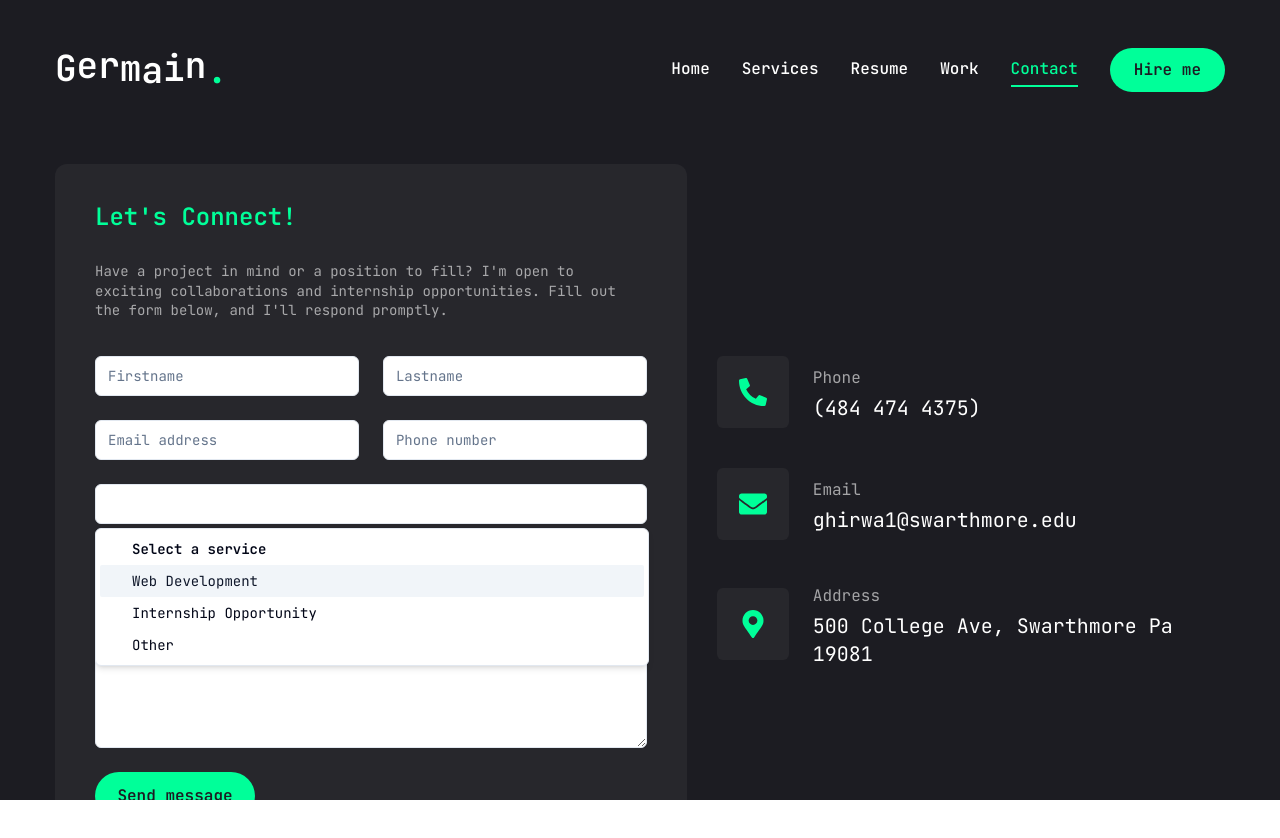
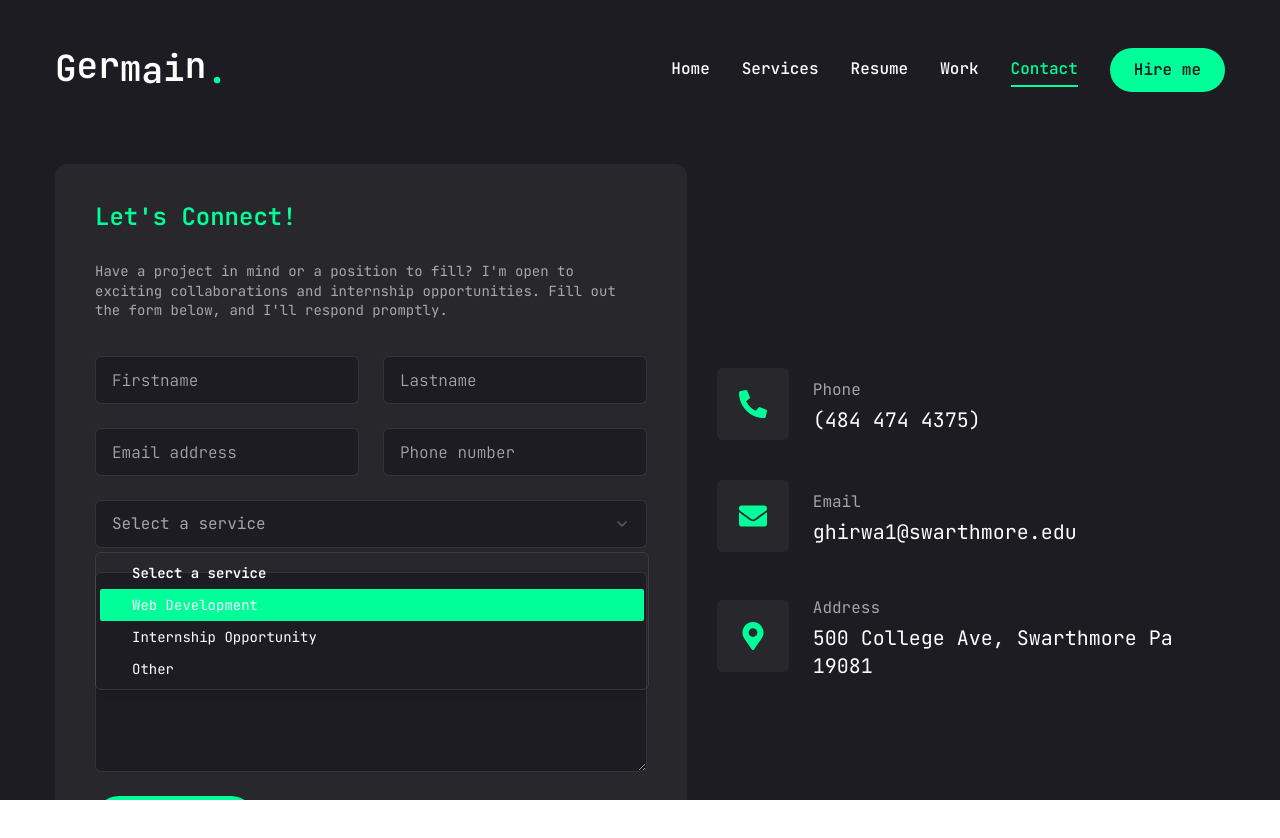
Before and after one commit to germainhirwa/germain-portifolio, a Next.js app: page /contact in a window 1280 px wide. Both pictures are taken after a click on the button "Select a service". Shown: the top 838 px of the page. Built offline with nearby package versions, Linux system fonts and the light colour scheme.

Commit message:
modified components

```diff
--- a/app/work/page.jsx
+++ b/app/work/page.jsx
@@ -165,7 +165,7 @@ const Work = () => {
                       <Image
                         src={project.image}
                         fill
-                        className="object-contain sm:object-cover"
+                        className="object-contain"
                         alt={project.title}
                       />
                     </div>
--- a/components/MobileNav.jsx
+++ b/components/MobileNav.jsx
@@ -40,7 +40,7 @@ const MobileNav = () => {
                 <div className="mt-32 mb-40 text-center text-2xl">
                     <Link href="/">
                     <h1 className="text-4l font-semibold">
-                        Luke <span className="text-accent">.</span>
+                        Germain <span className="text-accent">.</span>
                     </h1>
                     </Link>
                 </div>
@@ -114,7 +114,7 @@ export default MobileNav
 //                 <div className="mt-32 mb-40 text-center text-2xl">
 //                     <Link href="/">
 //                     <h1 className="text-4l font-semibold">
-//                         Luke <span className="text-accent">.</span>
+//                         Germain <span className="text-accent">.</span>
 //                     </h1>
 //                     </Link>
 //                 </div>
--- a/components/ui/button.jsx
+++ b/components/ui/button.jsx
@@ -1,7 +1,6 @@
 import * as React from "react";
 import { Slot } from "@radix-ui/react-slot";
 import { cva } from "class-variance-authority";
-
 import { cn } from "@/lib/utils";
 
 const buttonVariants = cva(
--- a/components/ui/input.jsx
+++ b/components/ui/input.jsx
@@ -1,19 +1,21 @@
-import * as React from "react"
+import * as React from "react";
+import { cn } from "@/lib/utils";
 
-import { cn } from "@/lib/utils"
-
-const Input = React.forwardRef(({ className, type, ...props }, ref) => {
+const Input = React.forwardRef(
+  ({ className, type, ...props }, ref) => {
     return (
-    (<input
+      <input
         type={type}
         className={cn(
-        "flex h-10 w-full rounded-md border border-slate-200 bg-white px-3 py-2 text-sm ring-offset-white file:border-0 file:bg-transparent file:text-sm file:font-medium placeholder:text-slate-500 focus-visible:outline-none focus-visible:ring-2 focus-visible:ring-slate-950 focus-visible:ring-offset-2 disabled:cursor-not-allowed disabled:opacity-50 dark:border-slate-800 dark:bg-slate-950 dark:ring-offset-slate-950 dark:placeholder:text-slate-400 dark:focus-visible:ring-slate-300",
+          "flex h-[48px] rounded-md border border-white/10 focus:border-accent font-light bg-primary px-4 py-5 text-base placeholder:text-white/60 outline-none",
           className
         )}
         ref={ref}
-      {...props} />)
+        {...props}
+      />
     );
-})
-Input.displayName = "Input"
+  }
+);
+Input.displayName = "Input";
 
-export { Input }
+export { Input };
--- a/components/ui/select.jsx
+++ b/components/ui/select.jsx
@@ -1,94 +1,119 @@
-"use client"
+"use client";
 
-import * as React from "react"
-import * as SelectPrimitive from "@radix-ui/react-select"
-import { Check, ChevronDown, ChevronUp } from "lucide-react"
+import * as React from "react";
+import * as SelectPrimitive from "@radix-ui/react-select";
+import { Check, ChevronDown, ChevronUp } from "lucide-react";
+import { cn } from "@/lib/utils";
 
-import { cn } from "@/lib/utils"
+const Select = SelectPrimitive.Root;
 
-const Select = SelectPrimitive.Root
+const SelectGroup = SelectPrimitive.Group;
 
-const SelectGroup = SelectPrimitive.Group
+const SelectValue = SelectPrimitive.Value;
 
-const SelectValue = SelectPrimitive.Value
-
-const SelectTrigger = React.forwardRef(({ className, children, ...props }, ref) => (
+const SelectTrigger = React.forwardRef(
+  ({ className, children, ...props }, ref) => (
     <SelectPrimitive.Trigger
       ref={ref}
       className={cn(
-      "flex h-10 w-full items-center justify-between rounded-md border border-slate-200 bg-white px-3 py-2 text-sm ring-offset-white placeholder:text-slate-500 focus:outline-none focus:ring-2 focus:ring-slate-950 focus:ring-offset-2 disabled:cursor-not-allowed disabled:opacity-50 [&>span]:line-clamp-1 dark:border-slate-800 dark:bg-slate-950 dark:ring-offset-slate-950 dark:placeholder:text-slate-400 dark:focus:ring-slate-300",
+        "flex h-[48px] w-full items-center justify-between rounded-md border border-white/10 bg-primary px-4 py-5 text-base text-white/60 placeholder:text-white/10 focus:border-accent outline-none",
         className
       )}
-    {...props}>
+      {...props}
+    >
       {children}
       <SelectPrimitive.Icon asChild>
         <ChevronDown className="h-4 w-4 opacity-50" />
       </SelectPrimitive.Icon>
     </SelectPrimitive.Trigger>
-))
-SelectTrigger.displayName = SelectPrimitive.Trigger.displayName
+  )
+);
+SelectTrigger.displayName = SelectPrimitive.Trigger.displayName;
 
-const SelectScrollUpButton = React.forwardRef(({ className, ...props }, ref) => (
+const SelectScrollUpButton = React.forwardRef(
+  ({ className, ...props }, ref) => (
     <SelectPrimitive.ScrollUpButton
       ref={ref}
-    className={cn("flex cursor-default items-center justify-center py-1", className)}
-    {...props}>
+      className={cn(
+        "flex cursor-default items-center justify-center py-1",
+        className
+      )}
+      {...props}
+    >
       <ChevronUp className="h-4 w-4" />
     </SelectPrimitive.ScrollUpButton>
-))
-SelectScrollUpButton.displayName = SelectPrimitive.ScrollUpButton.displayName
+  )
+);
+SelectScrollUpButton.displayName = SelectPrimitive.ScrollUpButton.displayName;
 
-const SelectScrollDownButton = React.forwardRef(({ className, ...props }, ref) => (
+const SelectScrollDownButton = React.forwardRef(
+  ({ className, ...props }, ref) => (
     <SelectPrimitive.ScrollDownButton
       ref={ref}
-    className={cn("flex cursor-default items-center justify-center py-1", className)}
-    {...props}>
+      className={cn(
+        "flex cursor-default items-center justify-center py-1",
+        className
+      )}
+      {...props}
+    >
       <ChevronDown className="h-4 w-4" />
     </SelectPrimitive.ScrollDownButton>
-))
-SelectScrollDownButton.displayName =
-  SelectPrimitive.ScrollDownButton.displayName
+  )
+);
+SelectScrollDownButton.displayName = SelectPrimitive.ScrollDownButton.displayName;
 
-const SelectContent = React.forwardRef(({ className, children, position = "popper", ...props }, ref) => (
+const SelectContent = React.forwardRef(
+  ({ className, children, position = "popper", ...props }, ref) => (
     <SelectPrimitive.Portal>
       <SelectPrimitive.Content
         ref={ref}
         className={cn(
-        "relative z-50 max-h-96 min-w-[8rem] overflow-hidden rounded-md border border-slate-200 bg-white text-slate-950 shadow-md data-[state=open]:animate-in data-[state=closed]:animate-out data-[state=closed]:fade-out-0 data-[state=open]:fade-in-0 data-[state=closed]:zoom-out-95 data-[state=open]:zoom-in-95 data-[side=bottom]:slide-in-from-top-2 data-[side=left]:slide-in-from-right-2 data-[side=right]:slide-in-from-left-2 data-[side=top]:slide-in-from-bottom-2 dark:border-slate-800 dark:bg-slate-950 dark:text-slate-50",
+          "relative z-50 max-h-96 min-w-[8rem] overflow-hidden rounded-md border border-white/10 bg-primary text-white bg-popover text-popover-foreground shadow-md data-[state=open]:animate-in data-[state=closed]:animate-out data-[state=closed]:fade-out-0 data-[state=open]:fade-in-0 data-[state=closed]:zoom-out-95 data-[state=open]:zoom-in-95 data-[side=bottom]:slide-in-from-top-2 data-[side=left]:slide-in-from-right-2 data-[side=right]:slide-in-from-left-2 data-[side=top]:slide-in-from-bottom-2",
           position === "popper" &&
             "data-[side=bottom]:translate-y-1 data-[side=left]:-translate-x-1 data-[side=right]:translate-x-1 data-[side=top]:-translate-y-1",
           className
         )}
         position={position}
-      {...props}>
+        {...props}
+      >
         <SelectScrollUpButton />
         <SelectPrimitive.Viewport
-        className={cn("p-1", position === "popper" &&
-          "h-[var(--radix-select-trigger-height)] w-full min-w-[var(--radix-select-trigger-width)]")}>
+          className={cn(
+            "p-1",
+            position === "popper" &&
+              "h-[var(--radix-select-trigger-height)] w-full min-w-[var(--radix-select-trigger-width)]"
+          )}
+        >
           {children}
         </SelectPrimitive.Viewport>
         <SelectScrollDownButton />
       </SelectPrimitive.Content>
     </SelectPrimitive.Portal>
-))
-SelectContent.displayName = SelectPrimitive.Content.displayName
+  )
+);
+SelectContent.displayName = SelectPrimitive.Content.displayName;
 
-const SelectLabel = React.forwardRef(({ className, ...props }, ref) => (
+const SelectLabel = React.forwardRef(
+  ({ className, ...props }, ref) => (
     <SelectPrimitive.Label
       ref={ref}
       className={cn("py-1.5 pl-8 pr-2 text-sm font-semibold", className)}
-    {...props} />
-))
-SelectLabel.displayName = SelectPrimitive.Label.displayName
+      {...props}
+    />
+  )
+);
+SelectLabel.displayName = SelectPrimitive.Label.displayName;
 
-const SelectItem = React.forwardRef(({ className, children, ...props }, ref) => (
+const SelectItem = React.forwardRef(
+  ({ className, children, ...props }, ref) => (
     <SelectPrimitive.Item
       ref={ref}
       className={cn(
-      "relative flex w-full cursor-default select-none items-center rounded-sm py-1.5 pl-8 pr-2 text-sm outline-none focus:bg-slate-100 focus:text-slate-900 data-[disabled]:pointer-events-none data-[disabled]:opacity-50 dark:focus:bg-slate-800 dark:focus:text-slate-50",
+        "relative flex w-full cursor-default select-none items-center rounded-sm py-1.5 pl-8 pr-2 text-sm outline-none focus:bg-accent focus:text-accent-foreground data-[disabled]:pointer-events-none data-[disabled]:opacity-50",
         className
       )}
-    {...props}>
+      {...props}
+    >
       <span className="absolute left-2 flex h-3.5 w-3.5 items-center justify-center">
         <SelectPrimitive.ItemIndicator>
           <Check className="h-4 w-4" />
@@ -97,16 +122,20 @@ const SelectItem = React.forwardRef(({ className, children, ...props }, ref) =>
 
       <SelectPrimitive.ItemText>{children}</SelectPrimitive.ItemText>
     </SelectPrimitive.Item>
-))
-SelectItem.displayName = SelectPrimitive.Item.displayName
+  )
+);
+SelectItem.displayName = SelectPrimitive.Item.displayName;
 
-const SelectSeparator = React.forwardRef(({ className, ...props }, ref) => (
+const SelectSeparator = React.forwardRef(
+  ({ className, ...props }, ref) => (
     <SelectPrimitive.Separator
       ref={ref}
-    className={cn("-mx-1 my-1 h-px bg-slate-100 dark:bg-slate-800", className)}
-    {...props} />
-))
-SelectSeparator.displayName = SelectPrimitive.Separator.displayName
+      className={cn("-mx-1 my-1 h-px bg-muted", className)}
+      {...props}
+    />
+  )
+);
+SelectSeparator.displayName = SelectPrimitive.Separator.displayName;
 
 export {
   Select,
@@ -119,4 +148,4 @@ export {
   SelectSeparator,
   SelectScrollUpButton,
   SelectScrollDownButton,
-}
+};
--- a/components/ui/sheet.jsx
+++ b/components/ui/sheet.jsx
@@ -1,32 +1,35 @@
 "use client";
-import * as React from "react"
-import * as SheetPrimitive from "@radix-ui/react-dialog"
+
+import * as React from "react";
+import * as SheetPrimitive from "@radix-ui/react-dialog";
 import { cva } from "class-variance-authority";
-import { X } from "lucide-react"
+import { cn } from "@/lib/utils";
+import { IoMdClose } from "react-icons/io";
 
-import { cn } from "@/lib/utils"
+const Sheet = SheetPrimitive.Root;
 
-const Sheet = SheetPrimitive.Root
+const SheetTrigger = SheetPrimitive.Trigger;
 
-const SheetTrigger = SheetPrimitive.Trigger
+const SheetClose = SheetPrimitive.Close;
 
-const SheetClose = SheetPrimitive.Close
+const SheetPortal = SheetPrimitive.Portal;
 
-const SheetPortal = SheetPrimitive.Portal
-
-const SheetOverlay = React.forwardRef(({ className, ...props }, ref) => (
+const SheetOverlay = React.forwardRef(
+  ({ className, ...props }, ref) => (
     <SheetPrimitive.Overlay
+      ref={ref}
       className={cn(
-      "fixed inset-0 z-50 bg-black/80  data-[state=open]:animate-in data-[state=closed]:animate-out data-[state=closed]:fade-out-0 data-[state=open]:fade-in-0",
+        "fixed inset-0 z-50 bg-black/80 data-[state=open]:animate-in data-[state=closed]:animate-out data-[state=closed]:fade-out-0 data-[state=open]:fade-in-0",
         className
       )}
       {...props}
-    ref={ref} />
-))
-SheetOverlay.displayName = SheetPrimitive.Overlay.displayName
+    />
+  )
+);
+SheetOverlay.displayName = SheetPrimitive.Overlay.displayName;
 
 const sheetVariants = cva(
-  "fixed z-50 gap-4 bg-white p-6 shadow-lg transition ease-in-out data-[state=open]:animate-in data-[state=closed]:animate-out data-[state=closed]:duration-300 data-[state=open]:duration-500 dark:bg-slate-950",
+  "fixed z-50 gap-4 bg-primary p-6 shadow-lg transition ease-in-out data-[state=open]:animate-in data-[state=closed]:animate-out data-[state=closed]:duration-300 data-[state=open]:duration-500",
   {
     variants: {
       side: {
@@ -35,65 +38,78 @@ const sheetVariants = cva(
           "inset-x-0 bottom-0 border-t data-[state=closed]:slide-out-to-bottom data-[state=open]:slide-in-from-bottom",
         left: "inset-y-0 left-0 h-full w-3/4 border-r data-[state=closed]:slide-out-to-left data-[state=open]:slide-in-from-left sm:max-w-sm",
         right:
-          "inset-y-0 right-0 h-full w-3/4  border-l data-[state=closed]:slide-out-to-right data-[state=open]:slide-in-from-right sm:max-w-sm",
+          "inset-y-0 right-0 h-full w-3/4 data-[state=closed]:slide-out-to-right data-[state=open]:slide-in-from-right sm:max-w-sm",
       },
     },
     defaultVariants: {
       side: "right",
     },
   }
-)
+);
 
-const SheetContent = React.forwardRef(({ side = "right", className, children, ...props }, ref) => (
+const SheetContent = React.forwardRef(
+  ({ side = "right", className, children, ...props }, ref) => (
     <SheetPortal>
       <SheetOverlay />
-    <SheetPrimitive.Content ref={ref} className={cn(sheetVariants({ side }), className)} {...props}>
+      <SheetPrimitive.Content
+        ref={ref}
+        className={cn(sheetVariants({ side }), className)}
+        {...props}
+      >
         {children}
-      <SheetPrimitive.Close
-        className="absolute right-4 top-4 rounded-sm opacity-70 ring-offset-white transition-opacity hover:opacity-100 focus:outline-none focus:ring-2 focus:ring-slate-950 focus:ring-offset-2 disabled:pointer-events-none data-[state=open]:bg-slate-100 dark:ring-offset-slate-950 dark:focus:ring-slate-300 dark:data-[state=open]:bg-slate-800">
-        <X className="h-4 w-4" />
+        <SheetClose className="absolute right-8 top-8 transition-opacity outline-none">
+          <IoMdClose className="text-3xl text-accent" />
           <span className="sr-only">Close</span>
-      </SheetPrimitive.Close>
+        </SheetClose>
       </SheetPrimitive.Content>
     </SheetPortal>
-))
-SheetContent.displayName = SheetPrimitive.Content.displayName
+  )
+);
+SheetContent.displayName = SheetPrimitive.Content.displayName;
 
-const SheetHeader = ({
-  className,
-  ...props
-}) => (
+const SheetHeader = ({ className, ...props }) => (
   <div
-    className={cn("flex flex-col space-y-2 text-center sm:text-left", className)}
-    {...props} />
-)
-SheetHeader.displayName = "SheetHeader"
+    className={cn(
+      "flex flex-col space-y-2 text-center sm:text-left",
+      className
+    )}
+    {...props}
+  />
+);
+SheetHeader.displayName = "SheetHeader";
 
-const SheetFooter = ({
-  className,
-  ...props
-}) => (
+const SheetFooter = ({ className, ...props }) => (
   <div
-    className={cn("flex flex-col-reverse sm:flex-row sm:justify-end sm:space-x-2", className)}
-    {...props} />
-)
-SheetFooter.displayName = "SheetFooter"
+    className={cn(
+      "flex flex-col-reverse sm:flex-row sm:justify-end sm:space-x-2",
+      className
+    )}
+    {...props}
+  />
+);
+SheetFooter.displayName = "SheetFooter";
 
-const SheetTitle = React.forwardRef(({ className, ...props }, ref) => (
+const SheetTitle = React.forwardRef(
+  ({ className, ...props }, ref) => (
     <SheetPrimitive.Title
       ref={ref}
-    className={cn("text-lg font-semibold text-slate-950 dark:text-slate-50", className)}
-    {...props} />
-))
-SheetTitle.displayName = SheetPrimitive.Title.displayName
+      className={cn("text-lg font-semibold text-foreground", className)}
+      {...props}
+    />
+  )
+);
+SheetTitle.displayName = SheetPrimitive.Title.displayName;
 
-const SheetDescription = React.forwardRef(({ className, ...props }, ref) => (
+const SheetDescription = React.forwardRef(
+  ({ className, ...props }, ref) => (
     <SheetPrimitive.Description
       ref={ref}
-    className={cn("text-sm text-slate-500 dark:text-slate-400", className)}
-    {...props} />
-))
-SheetDescription.displayName = SheetPrimitive.Description.displayName
+      className={cn("text-sm text-muted-foreground", className)}
+      {...props}
+    />
+  )
+);
+SheetDescription.displayName = SheetPrimitive.Description.displayName;
 
 export {
   Sheet,
@@ -106,4 +122,4 @@ export {
   SheetFooter,
   SheetTitle,
   SheetDescription,
-}
+};
--- a/components/ui/textarea.jsx
+++ b/components/ui/textarea.jsx
@@ -1,18 +1,21 @@
-import * as React from "react"
+import * as React from "react";
 
-import { cn } from "@/lib/utils"
+import { cn } from "@/lib/utils";
 
-const Textarea = React.forwardRef(({ className, ...props }, ref) => {
+const Textarea = React.forwardRef(
+  ({ className, ...props }, ref) => {
     return (
-    (<textarea
+      <textarea
         className={cn(
-        "flex min-h-[80px] w-full rounded-md border border-slate-200 bg-white px-3 py-2 text-sm ring-offset-white placeholder:text-slate-500 focus-visible:outline-none focus-visible:ring-2 focus-visible:ring-slate-950 focus-visible:ring-offset-2 disabled:cursor-not-allowed disabled:opacity-50 dark:border-slate-800 dark:bg-slate-950 dark:ring-offset-slate-950 dark:placeholder:text-slate-400 dark:focus-visible:ring-slate-300",
+          "flex min-h-[80px] w-full rounded-md border border-white/10 bg-primary px-4 py-5 text-base placeholder:text-white/60 focus-visible:outline-none focus-visible:ring-1 focus-visible:ring-accent focus-visible:ring-offset-0 disabled:cursor-not-allowed disabled:opacity-50",
           className
         )}
         ref={ref}
-      {...props} />)
+        {...props}
+      />
     );
-})
-Textarea.displayName = "Textarea"
+  }
+);
+Textarea.displayName = "Textarea";
 
-export { Textarea }
+export { Textarea };
--- a/package.json
+++ b/package.json
@@ -20,6 +20,7 @@
     "framer-motion": "^11.5.4",
     "lucide-react": "^0.439.0",
     "next": "14.2.8",
+    "nodemailer": "^6.9.15",
     "react": "^18",
     "react-countup": "^6.5.3",
     "react-dom": "^18",
```
Also changed, not shown: app/contact/page.jsx (+116 -0 lines), components/ui/tabs.jsx (+30 -21 lines), public/assets/papeteri1.png (added), 1 other file (tests, documents, lock files or other folders). Lines whose indentation alone changed are shown as unchanged.
